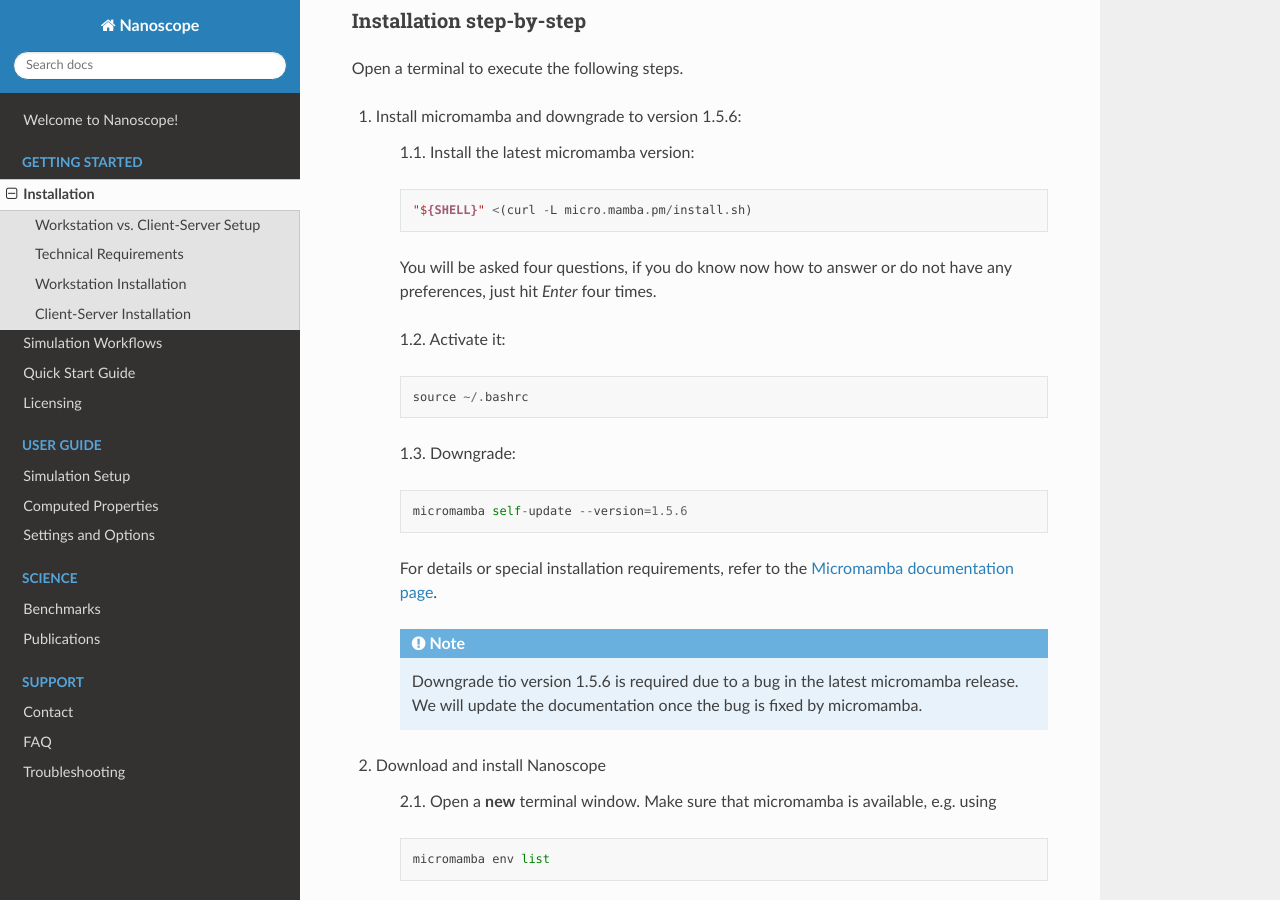
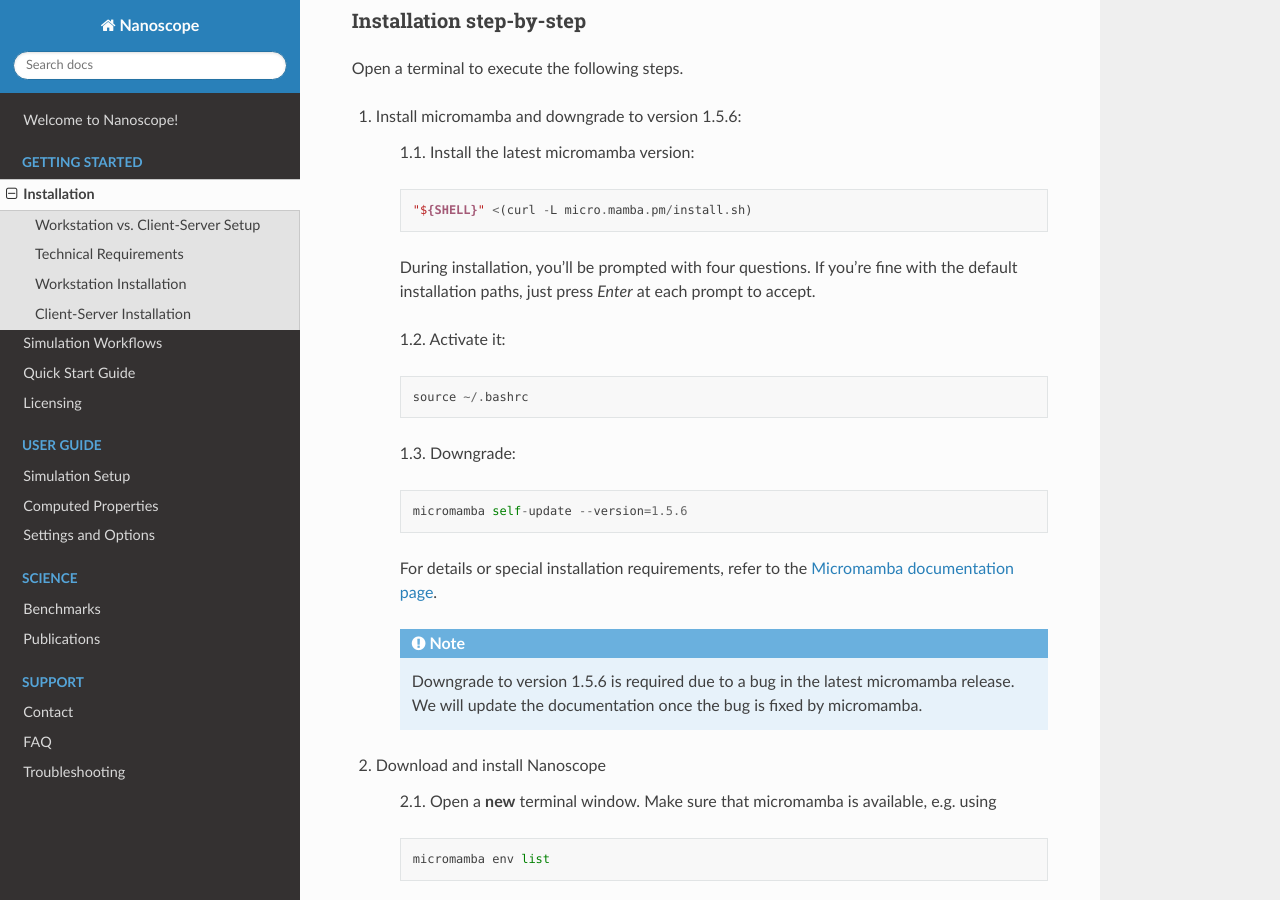
Before and after one commit to NanomatchGmbH/nanoscope-docs, a Sphinx documentation site: the page built from docs/source/getting_started/installation.rst, in a window 1280 px wide and 900 px high, scrolled down 1356 px. Built offline with Sphinx 7.4.7 and the Read the Docs theme 3.1.0, drawn with Linux system fonts in a browser that asks for light colours.

Commit message:
Typos fix and change of wording installation.rst

```diff
--- a/docs/source/getting_started/installation.rst
+++ b/docs/source/getting_started/installation.rst
@@ -76,7 +76,7 @@
 
         "${SHELL}" <(curl -L micro.mamba.pm/install.sh)
 
-    You will be asked four questions, if you do know now how to answer or do not have any preferences, just hit `Enter` four times.
+    During installation, you’ll be prompted with four questions. If you’re fine with the default installation paths, just press `Enter` at each prompt to accept.
 
     1.2. Activate it:
 
@@ -93,7 +93,7 @@
 
     For details or special installation requirements, refer to the `Micromamba documentation page <https://mamba.readthedocs.io/en/latest/installation/micromamba-installation.html>`_.
 
-    .. note:: Downgrade tio version 1.5.6 is required due to a bug in the latest micromamba release. We will update the documentation once the bug is fixed by micromamba.
+    .. note:: Downgrade to version 1.5.6 is required due to a bug in the latest micromamba release. We will update the documentation once the bug is fixed by micromamba.
 
 2. Download and install Nanoscope
 
```
